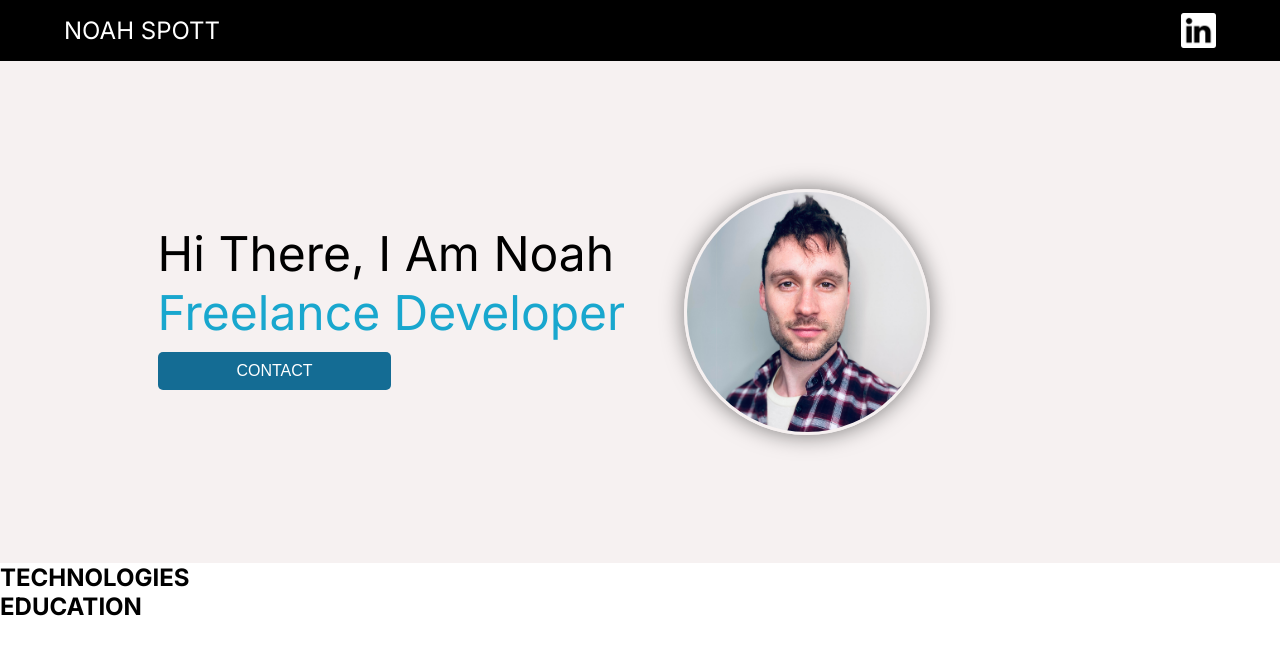
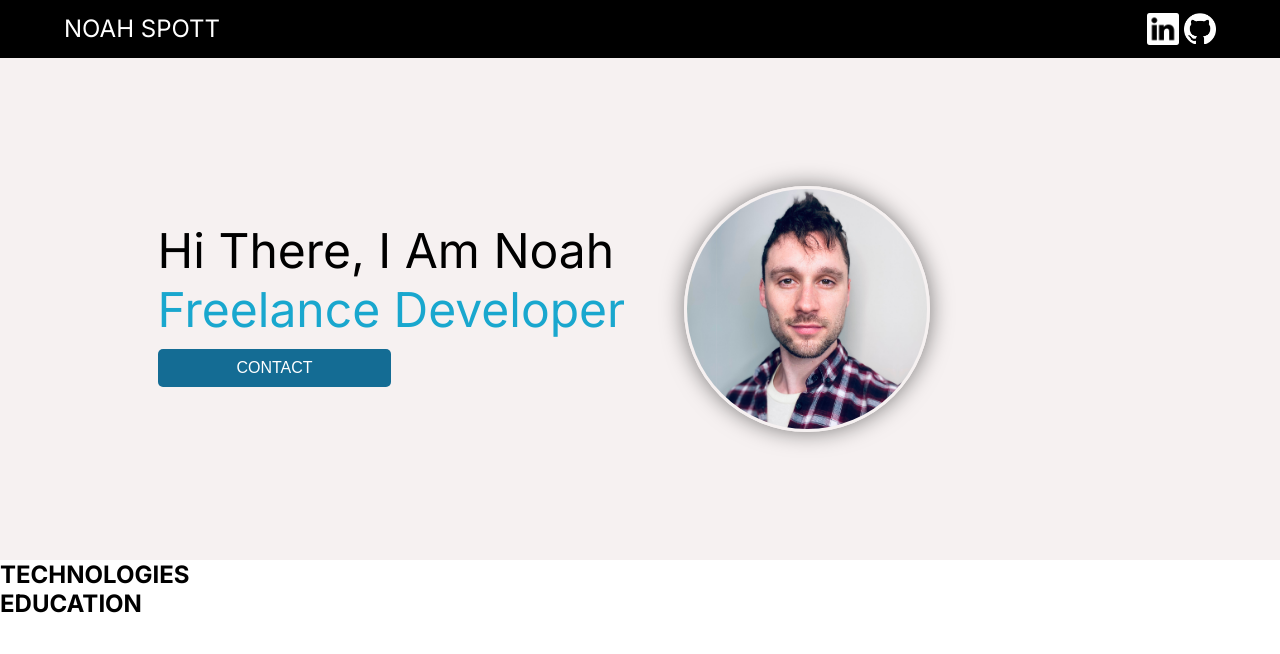
Before and after one commit to noahspott/react-business-card, a React (Vite) app: page / in a window 1280 px wide. Shown: the top 654 px of the page. Built offline with nearby package versions, Linux system fonts and the light colour scheme.

Commit message:
- Added github logo to header

```diff
--- a/src/components/Header.jsx
+++ b/src/components/Header.jsx
@@ -5,7 +5,10 @@ export default function Header(){
         <>
             <nav className='header--nav'>
                 <h3 className='header--name'>NOAH SPOTT</h3>
-                <img className='header--logo' src="src/assets/li-logo.png" alt="LinkedIn Logo" />
+                <div id='header-container-logo'>
+                    <img className='header-logo' src="src/assets/li-logo.png" alt="LinkedIn Logo" />
+                    <img className='header-logo' src="src/assets/github-mark-white.png" alt="GitHub Logo" />
+                </div>
             </nav>
         </>
     )
--- a/src/index.css
+++ b/src/index.css
@@ -27,8 +27,14 @@
   font-weight: 100;
 }
 
-.header--logo {
-  width: 35px;
+#header-container-logo {
+  display: grid;
+  grid-template-columns: auto auto;
+  grid-gap: 5px;
+}
+
+.header-logo {
+  width: 2rem;
 }
 
 #contact-background {
```
Also changed, not shown: src/assets/github-mark-white.png (added).
